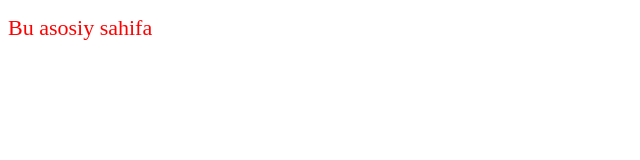
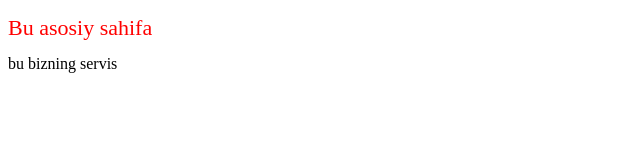
Before and after one commit to shaxa9505/git_project, a plain HTML site: page index.html in a window 1280 px wide. Shown: the whole page, without its empty margins (0-640 px from the left). Drawn offline with Linux system fonts and the light colour scheme.

Commit message:
bizning servis

```diff
--- a/index.html
+++ b/index.html
@@ -19,5 +19,9 @@
   <h1>Bu asosiy sahifa</h1>
 
 
+  <div>
+    bu bizning servis
+  </div>
+
 </body>
 </html>
```
